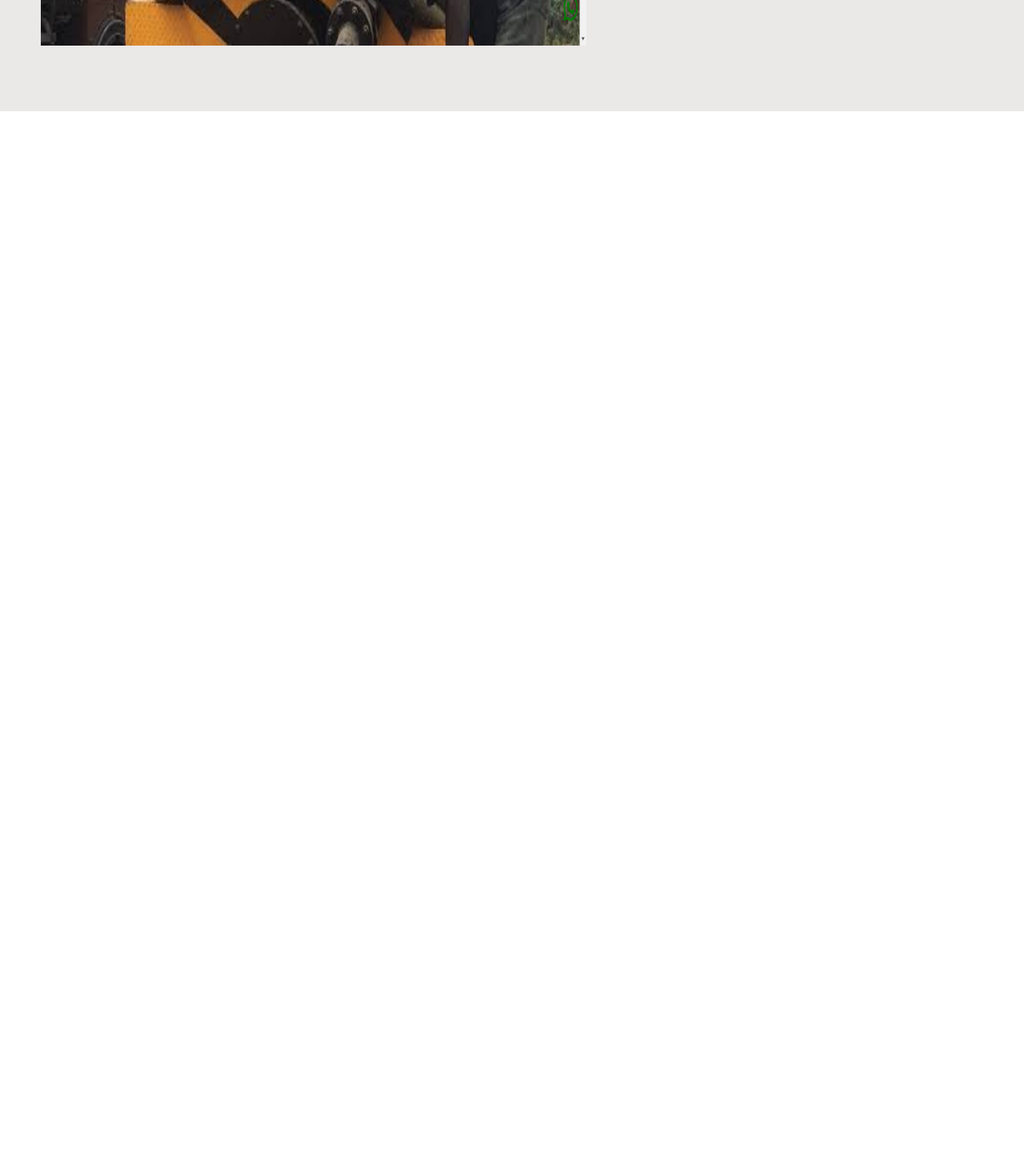
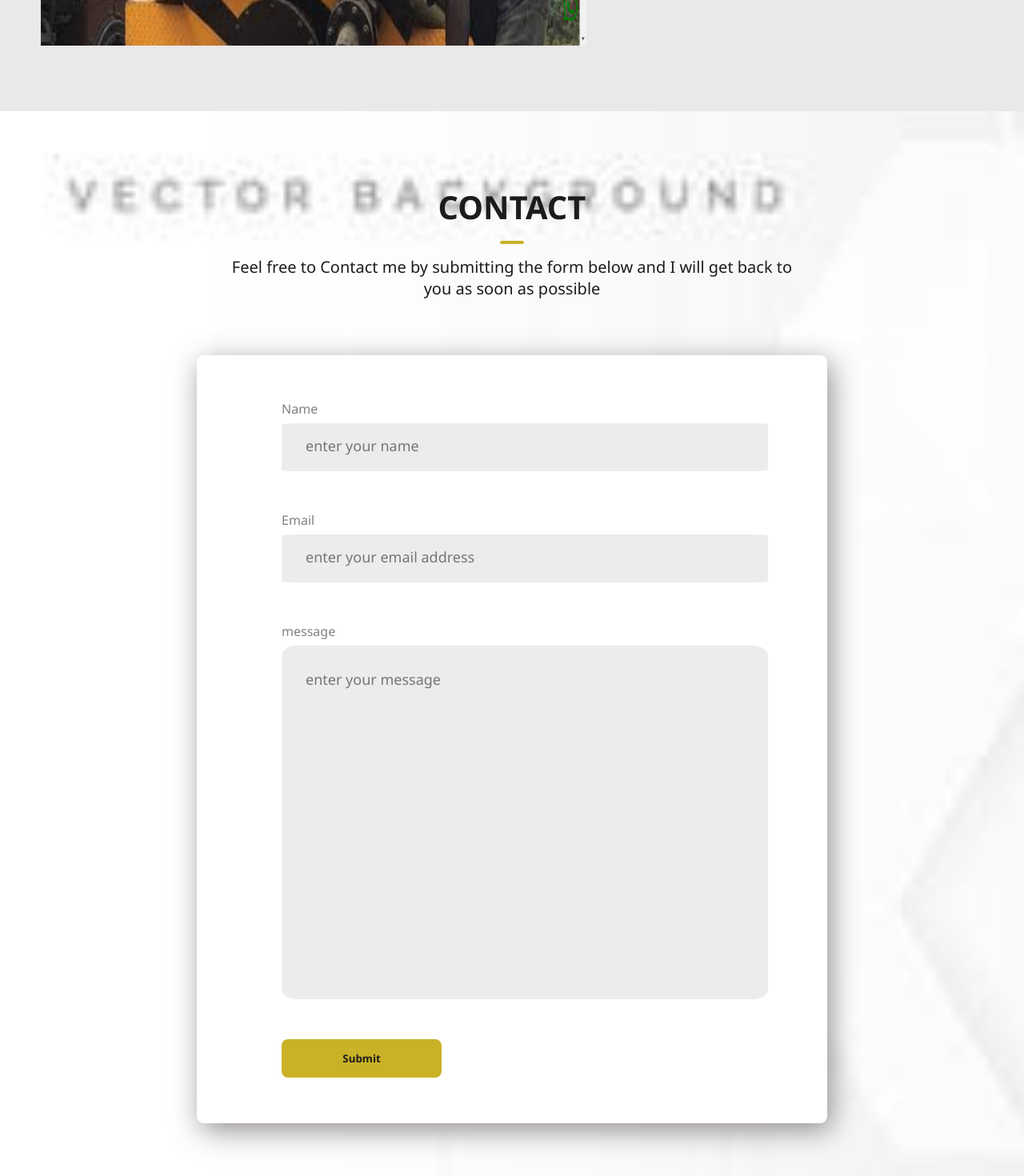
Before and after one commit to AjibadeHassan/Dev-profile, a React (Vite) app in the folder portfolio/: page / in a window 1280 px wide. Shown: the part 3160-4630 px from the top of the page at 80% size. Before the commit the page ends 3299 px from the top, so only its background shows below. Built offline with nearby package versions, Linux system fonts and the light colour scheme; the HTML template or start-up script is replaced by a standard one.

Commit message:
contact desktop

```diff
--- a/portfolio/src/App.tsx
+++ b/portfolio/src/App.tsx
@@ -3,11 +3,13 @@ import Header from "./Components/Header"
 import Home from "./Components/Home"
 import About from "./Components/About"
 import Projects from "./Components/Projects"
+import Contacts from "./Components/contacts."
 import './SCSS/Header.scss'
 import './SCSS/Home.scss'
 import './SCSS/About.scss'
 import './SCSS/Projects.scss'
 import './SCSS/Mobile-projects.scss'
+import './SCSS/Contact.scss'
 const App = () => {
   return (
     <div>
@@ -15,6 +17,7 @@ const App = () => {
       <Home/>
       <About/>
       <Projects/>
+      <Contacts/>
     </div>
   )
 }
--- /dev/null
+++ b/portfolio/src/Components/contacts..tsx
@@ -0,0 +1,24 @@
+// import React from 'react'
+
+const Contacts = () => {
+  return (
+    <div className="Contacts_Container">
+        <h1>CONTACT</h1>
+        <span></span>
+        <p>Feel free to Contact me by submitting the form below and
+             I will get back to you as soon as possible
+        </p>
+        <form action="">
+          <label htmlFor="name">Name</label>
+          <input type="text" id="name" placeholder="enter your name" title="name" />
+          <label htmlFor="email">Email</label>
+          <input type="text" id="email" placeholder="enter your email address" title="email" />
+          <label htmlFor="message">message</label>
+          <textarea name="message" placeholder="enter your message" id="message"></textarea>
+        <button className="Home_Btn">Submit</button>
+        </form>
+    </div>
+  )
+}
+
+export default Contacts
--- /dev/null
+++ b/portfolio/src/SCSS/Contact.scss
@@ -0,0 +1,114 @@
+* {
+    padding: 0;
+    margin: 0;
+    box-sizing: border-box;
+}
+
+.Contacts_Container {
+    width: 100%;
+    height: max-content;
+    display: flex;
+    flex-direction: column;
+    align-items: center;
+    padding: 6%;
+    background-image: url('../assets/portfolio\ background.jpg');
+    background-repeat: no-repeat;
+    background-size: cover;
+
+    h1 {
+        font-weight: 750;
+        font-size: 40px;
+        padding: 15px;
+        font-family: 'Segoe UI', Tahoma, Geneva, Verdana, sans-serif;
+    }
+
+    span {
+        width: 30px;
+        height: 4px;
+        border-radius: 8px;
+        margin-bottom: 15px;
+        background-color: rgb(202, 178, 39);
+    }
+
+    p {
+        width: 65%;
+        text-align: center;
+        // background-color: red;
+        font-size: 20px;
+        font-weight: 500;
+    }
+
+    form {
+        width: 70%;
+        height: 120vh;
+        display: flex;
+        border-radius: 1%;
+        margin-top: 70px;
+        flex-direction: column;
+        // align-items: center;
+        padding: 5%;
+        box-shadow: 5px 9px 35px 0px rgba(87,77,87,0.63);;
+        background-color: #fff;
+
+        label {
+            margin-left: 50px;
+            margin-bottom: 7px;
+            font-weight: 500;
+            color: grey;
+        }
+
+        input {
+            width: 90%;
+            height: 35px;
+            padding: 30px;
+            border: none;
+            border-radius: 3%;
+            outline: none;
+            background-color: rgb(236, 236, 236);
+            margin: 50px;
+            margin-top: 0;
+
+            &::placeholder {
+                font-size: 18px;
+            }
+        }
+
+        textarea {
+            width: 90%;
+            height: 90vh;
+            padding: 30px;
+            border: none;
+            border-radius: 3%;
+            outline: none;
+            resize: none;
+            background-color: rgb(236, 236, 236);
+            margin: 50px;
+            margin-top: 0;
+
+            &::placeholder {
+                font-size: 18px;
+            }
+
+
+
+
+        }
+        .Home_Btn {
+            width: 200px;
+            text-align: center;
+            font-weight: 600;
+            border-radius: 8px;
+            border: none;
+            margin-left: 50px;
+            background-color: rgb(202, 178, 39);
+            padding: 15px;
+            cursor: pointer;
+
+            &:hover {
+                transform: scale(1.08);
+                transition: all 350ms ease-in;
+            }
+        }
+    }
+
+}
```
